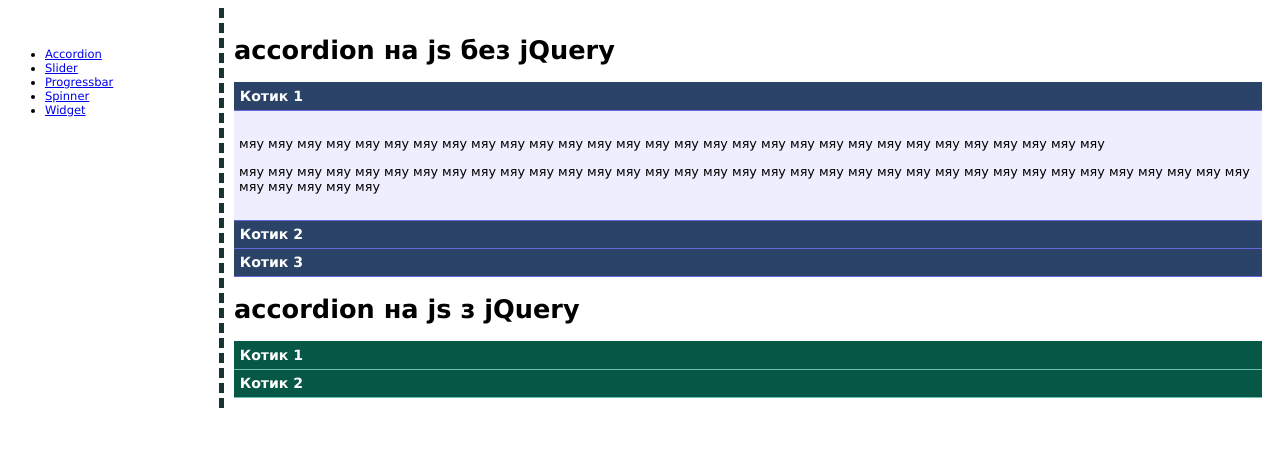
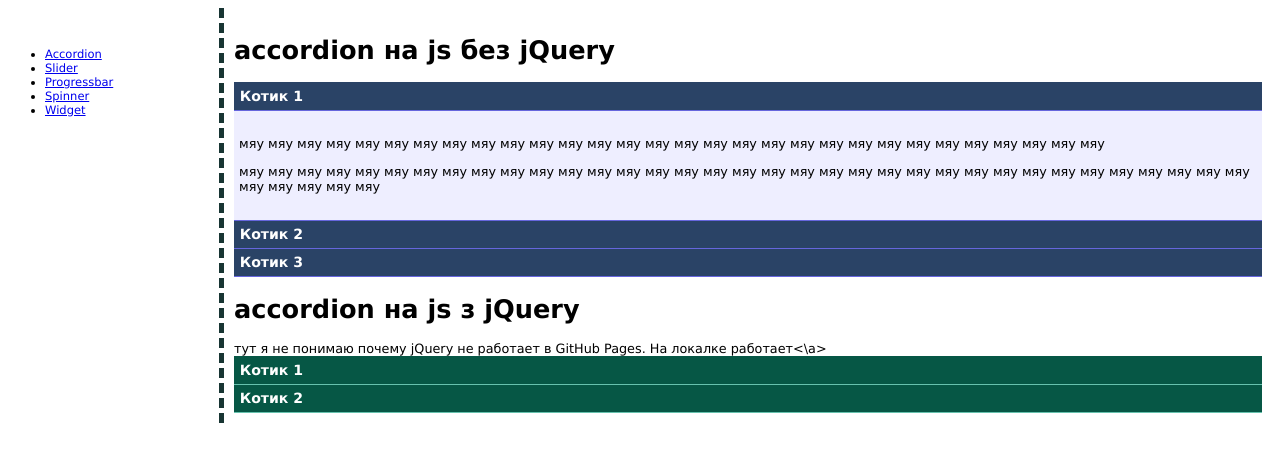
Before and after one commit to SleepyDevill/1Lab, a plain HTML site: page task/Accordion.html in a window 1280 px wide. Drawn offline with nearby package versions, Linux system fonts and the light colour scheme.

Commit message:
Update Accordion.html

```diff
--- a/task/Accordion.html
+++ b/task/Accordion.html
@@ -90,6 +90,7 @@
 			</div>
 		</div>
 		<h1>accordion на js  з  jQuery</h1>
+		<a>тут я не понимаю почему jQuery не работает в GitHub Pages. На локалке работает<\a>
 
 		<div class="accordion">
 
```
